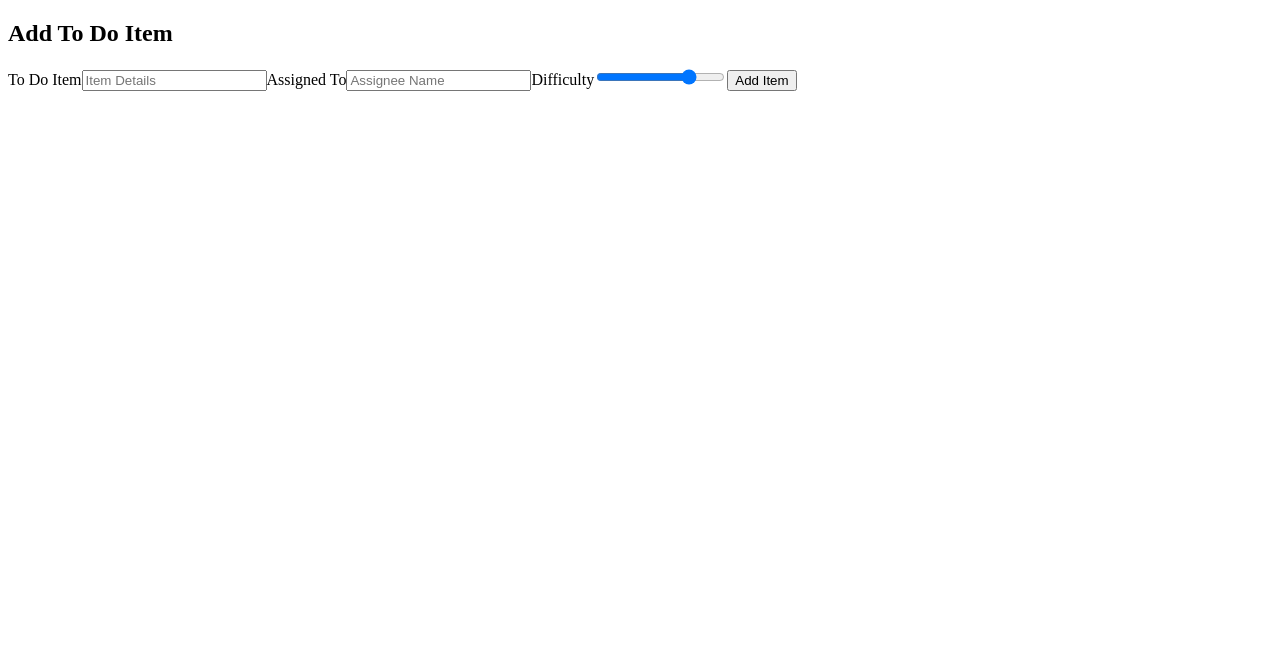
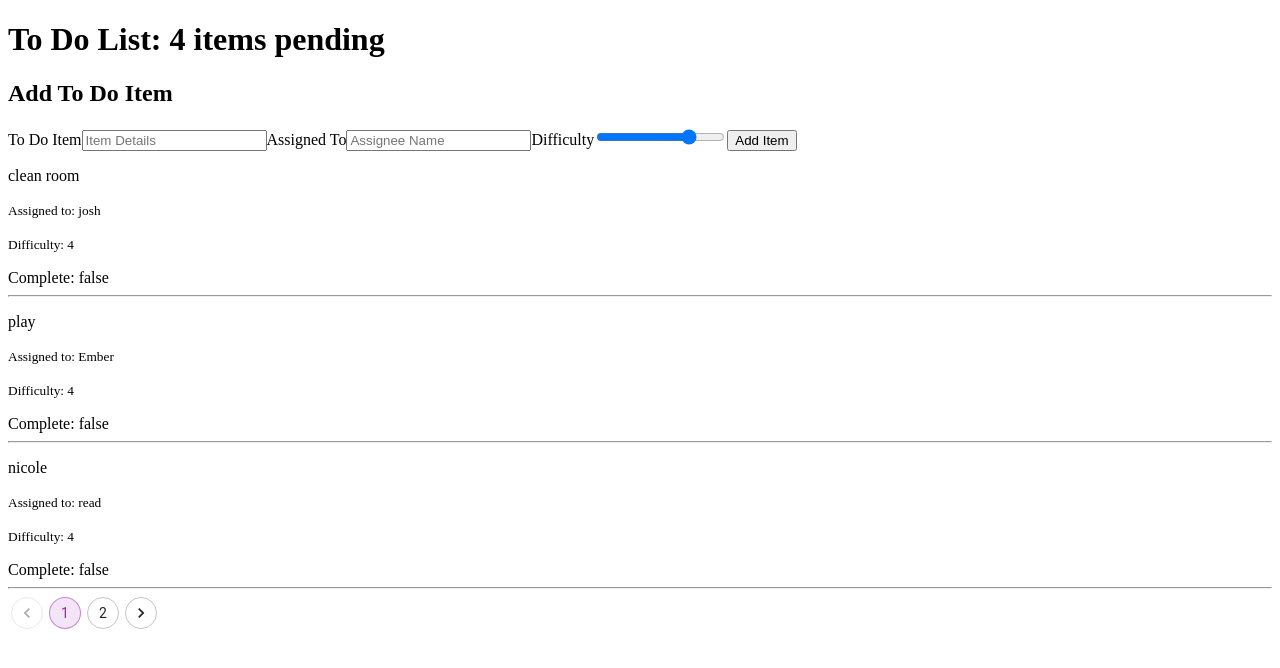
Before and after one commit to JosHahnB/todo-app, a React (Vite) app: page / in a window 1280 px wide. Shown: the top 668 px of the page. Built offline with nearby package versions, Linux system fonts and the light colour scheme.

Commit message:
completed lab 31

```diff
--- a/package.json
+++ b/package.json
@@ -10,6 +10,9 @@
     "preview": "vite preview"
   },
   "dependencies": {
+    "@emotion/react": "^11.11.1",
+    "@emotion/styled": "^11.11.0",
+    "@mui/material": "^5.14.14",
     "react": "^18.2.0",
     "react-dom": "^18.2.0",
     "sass": "^1.69.3",
--- a/src/App.jsx
+++ b/src/App.jsx
@@ -1,13 +1,16 @@
-import React from 'react';
+import React, { createContext } from 'react';
+import Todo from './Components/Todo/index.jsx';
 
-import Todo from './Components/Todo/index.jsx';
+export const GlobalContext = createContext(null);
 
 export default class App extends React.Component {
   render() {
     return (
-      <>
+      <GlobalContext.Provider
+        value={{ displayCount: 3, hideComplete: false, sortWord: 'difficulty' }}
+      >
         <Todo />
-      </>
+      </GlobalContext.Provider>
     );
   }
 }
--- a/src/Components/Header/index.jsx
+++ b/src/Components/Header/index.jsx
@@ -0,0 +1,10 @@
+// import React from 'react'
+
+const index = ({incomplete}) => {
+  return (
+<header data-testid="todo-header">
+        <h1 data-testid="todo-h1">To Do List: {incomplete.length} items pending</h1>
+      </header>  )
+}
+
+export default index
--- a/src/Components/List/index.jsx
+++ b/src/Components/List/index.jsx
@@ -1,9 +1,67 @@
-import React from 'react'
+import { useEffect } from 'react';
 
-const list = () => {
+import { GlobalContext } from '../../App';
+import { useContext, useMemo, useState } from 'react';
+import { Pagination } from '@mui/material';
+
+const TodoList = ({ list, toggleComplete, incomplete }) => {
+  // console.log(list);
+  const { hideCompleted, displayCount } = useContext(GlobalContext);
+  const [count, setCount] = useState(0);
+  const [page, setPage] = useState(1);
+
+  //During initial rendering, useMemo(compute, dependencies) invokes compute , memoizes the calculation result, and returns it to the component. If the dependencies don't change during the next renderings, then useMemo() doesn't invoke compute , but returns the memoized value.
+  const listToUse = useMemo(() => {
+    console.log(hideCompleted, incomplete, list);
+    if (hideCompleted) return incomplete;
+    else return list;
+  }, [hideCompleted, incomplete, list]);
+
+  useEffect(() => {
+    // figure out haw many pages wen eed by dividing the list to use by the displayCount
+    const totalPages = Math.floor(listToUse.length / displayCount);
+    const addOne = listToUse.length % displayCount;
+    console.log(totalPages, addOne);
+    setCount(addOne ? totalPages + 1 : totalPages);
+  }, [displayCount, listToUse]);
+
+  const handlePageChange = (e, ePage) => {
+    setPage(ePage);
+  };
+
+  const startIndex = useMemo(() => {
+    return (page - 1) * displayCount;
+  }, [displayCount, page]);
+
+  const endIndex = useMemo(() => {
+    return (page - 1) * displayCount + displayCount;
+  }, [page, displayCount]);
+
   return (
-    <div>list</div>
-  )
-}
+    <>
+      {listToUse.slice(startIndex, endIndex).map((item) => (
+        <div key={item.id}>
+          <p>{item.text}</p>
+          <p>
+            <small>Assigned to: {item.assignee}</small>
+          </p>
+          <p>
+            <small>Difficulty: {item.difficulty}</small>
+          </p>
+          <div onClick={() => toggleComplete(item.id)}>
+            Complete: {item.complete.toString()}
+          </div>
+          <hr />
+        </div>
+      ))}
+      <Pagination
+        count={count}
+        variant="outlined"
+        color="secondary"
+        onChange={handlePageChange}
+      />
+    </>
+  );
+};
 
-export default list
+export default TodoList;
--- /dev/null
+++ b/src/Components/Todo/dummyData.json
@@ -0,0 +1,30 @@
+[
+  {
+      "difficulty": 4,
+      "text": "clean room",
+      "assignee": "josh",
+      "id": "d529945d-7c90-467b-9743-49ffe5863405",
+      "complete": false
+  },
+  {
+      "difficulty": 4,
+      "text": "play",
+      "assignee": "Ember",
+      "id": "0db86998-fc6d-4b3a-ab66-c34df68c4add",
+      "complete": false
+  },
+  {
+      "difficulty": 4,
+      "text": " nicole",
+      "assignee": "read",
+      "id": "ec7ba29c-5a71-4cfe-b2f7-1a32d2c5a2fc",
+      "complete": false
+  },
+  {
+      "difficulty": 4,
+      "text": " nicole",
+      "assignee": "read",
+      "id": "957a0602-d9d8-4482-8061-ab41524b1ce3",
+      "complete": false
+  }
+]
--- a/src/Components/Todo/index.jsx
+++ b/src/Components/Todo/index.jsx
@@ -1,14 +1,16 @@
 import React, { useEffect, useState } from 'react';
+import Header from '../Header';
 import useForm from '../../hooks/form';
-
+import TodoList from '../List';
+import TodoForm from '../TodoForm';
 import { v4 as uuid } from 'uuid';
+import dummyData from './dummyData.json';
 
 const Todo = () => {
-
   const [defaultValues] = useState({
     difficulty: 4,
   });
-  const [list, setList] = useState([]);
+  const [list, setList] = useState(dummyData);
   const [incomplete, setIncomplete] = useState([]);
   const { handleChange, handleSubmit } = useForm(addItem, defaultValues);
 
@@ -20,25 +22,25 @@
   }
 
   function deleteItem(id) {
-    const items = list.filter( item => item.id !== id );
+    const items = list.filter((item) => item.id !== id);
     setList(items);
   }
 
   function toggleComplete(id) {
-
-    const items = list.map( item => {
-      if ( item.id === id ) {
-        item.complete = ! item.complete;
+    const items = list.map((item) => {
+      if (item.id === id) {
+        item.complete = !item.complete;
       }
       return item;
     });
+    const newIncomplete = items.filter((it) => it);
     setList(items);
   }
 
   useEffect(() => {
-    let incompleteCount = list.filter(item => !item.complete).length;
+    let incompleteCount = list.filter((item) => !item.complete);
     setIncomplete(incompleteCount);
-    document.title = `To Do List: ${incomplete}`;
+    document.title = `To Do List: ${incomplete.length}`;
     // linter will want 'incomplete' added to dependency array unnecessarily.
     // disable code used to avoid linter warning
     // eslint-disable-next-line react-hooks/exhaustive-deps
@@ -46,44 +48,18 @@
 
   return (
     <>
-      {/* <header data-testid="todo-header">
-        <h1 data-testid="todo-h1">To Do List: {incomplete.length} items pending</h1>
-      </header> */}
-
-      <form onSubmit={handleSubmit}>
-
-        <h2>Add To Do Item</h2>
-
-        <label>
-          <span>To Do Item</span>
-          <input onChange={handleChange} name="text" type="text" placeholder="Item Details" />
-        </label>
-
-        <label>
-          <span>Assigned To</span>
-          <input onChange={handleChange} name="assignee" type="text" placeholder="Assignee Name" />
-        </label>
-
-        <label>
-          <span>Difficulty</span>
-          <input onChange={handleChange} defaultValue={defaultValues.difficulty} type="range" min={1} max={5} name="difficulty" />
-        </label>
-
-        <label>
-          <button type="submit">Add Item</button>
-        </label>
-      </form>
-
-      {list.map(item => (
-        <div key={item.id}>
-          <p>{item.text}</p>
-          <p><small>Assigned to: {item.assignee}</small></p>
-          <p><small>Difficulty: {item.difficulty}</small></p>
-          <div onClick={() => toggleComplete(item.id)}>Complete: {item.complete.toString()}</div>
-          <hr />
-        </div>
-      ))}
-
+      <Header incomplete={incomplete} />
+      <TodoForm
+        handleChange={handleChange}
+        handleSubmit={handleSubmit}
+        defaultValues={defaultValues}
+        deleteItem={deleteItem}
+      />
+      <TodoList
+        list={list}
+        toggleComplete={toggleComplete}
+        incomplete={incomplete}
+      />
     </>
   );
 };
--- /dev/null
+++ b/src/Components/TodoForm/index.jsx
@@ -0,0 +1,47 @@
+// import React from 'react'
+
+const TodoForm = ({ handleChange, handleSubmit, defaultValues }) => {
+  return (
+    <form onSubmit={handleSubmit}>
+      <h2>Add To Do Item</h2>
+
+      <label>
+        <span>To Do Item</span>
+        <input
+          onChange={handleChange}
+          name="text"
+          type="text"
+          placeholder="Item Details"
+        />
+      </label>
+
+      <label>
+        <span>Assigned To</span>
+        <input
+          onChange={handleChange}
+          name="assignee"
+          type="text"
+          placeholder="Assignee Name"
+        />
+      </label>
+
+      <label>
+        <span>Difficulty</span>
+        <input
+          onChange={handleChange}
+          defaultValue={defaultValues.difficulty}
+          type="range"
+          min={1}
+          max={5}
+          name="difficulty"
+        />
+      </label>
+
+      <label>
+        <button type="submit">Add Item</button>
+      </label>
+    </form>
+  );
+};
+
+export default TodoForm;
```
Also changed, not shown: 1 other file (tests, documents, lock files or other folders).
